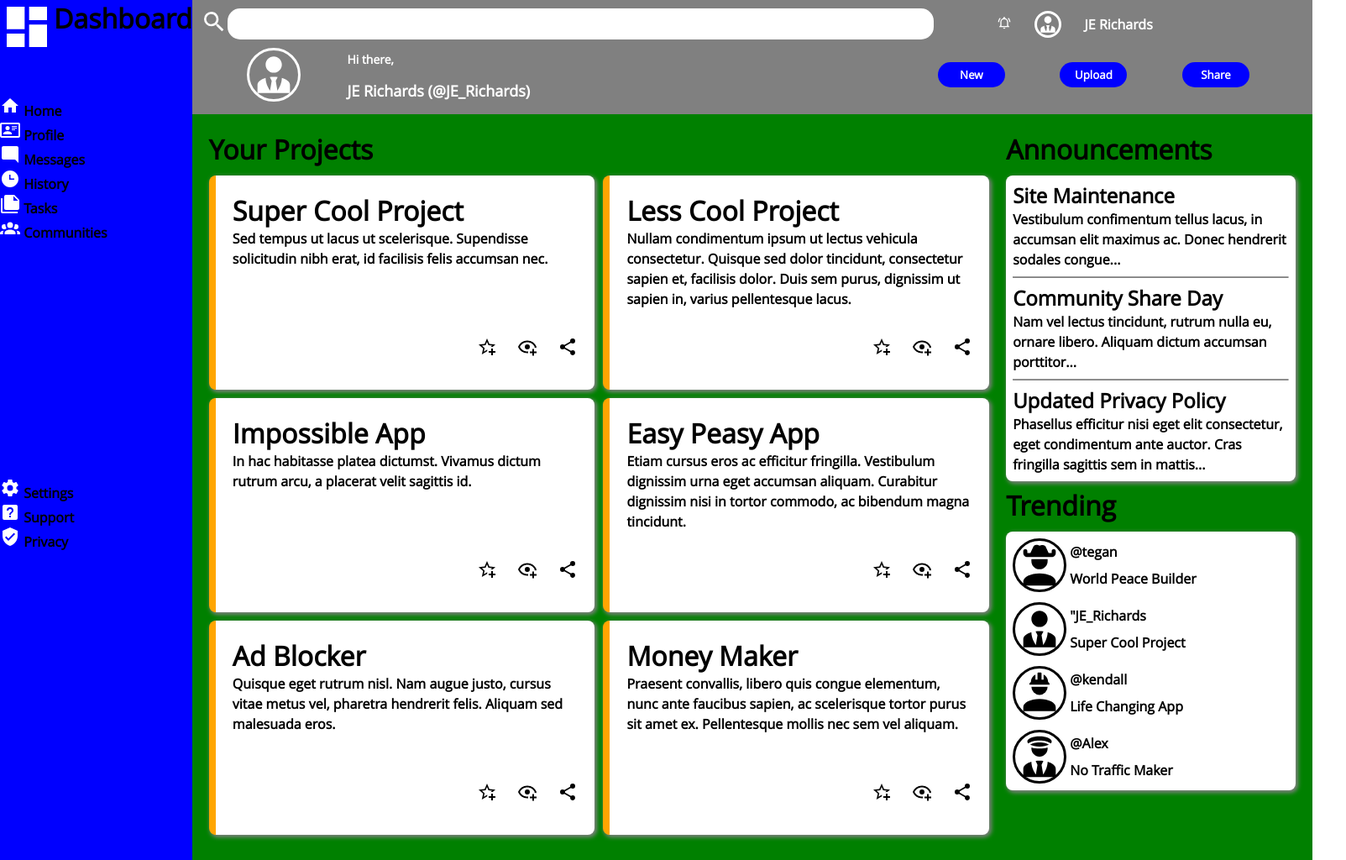
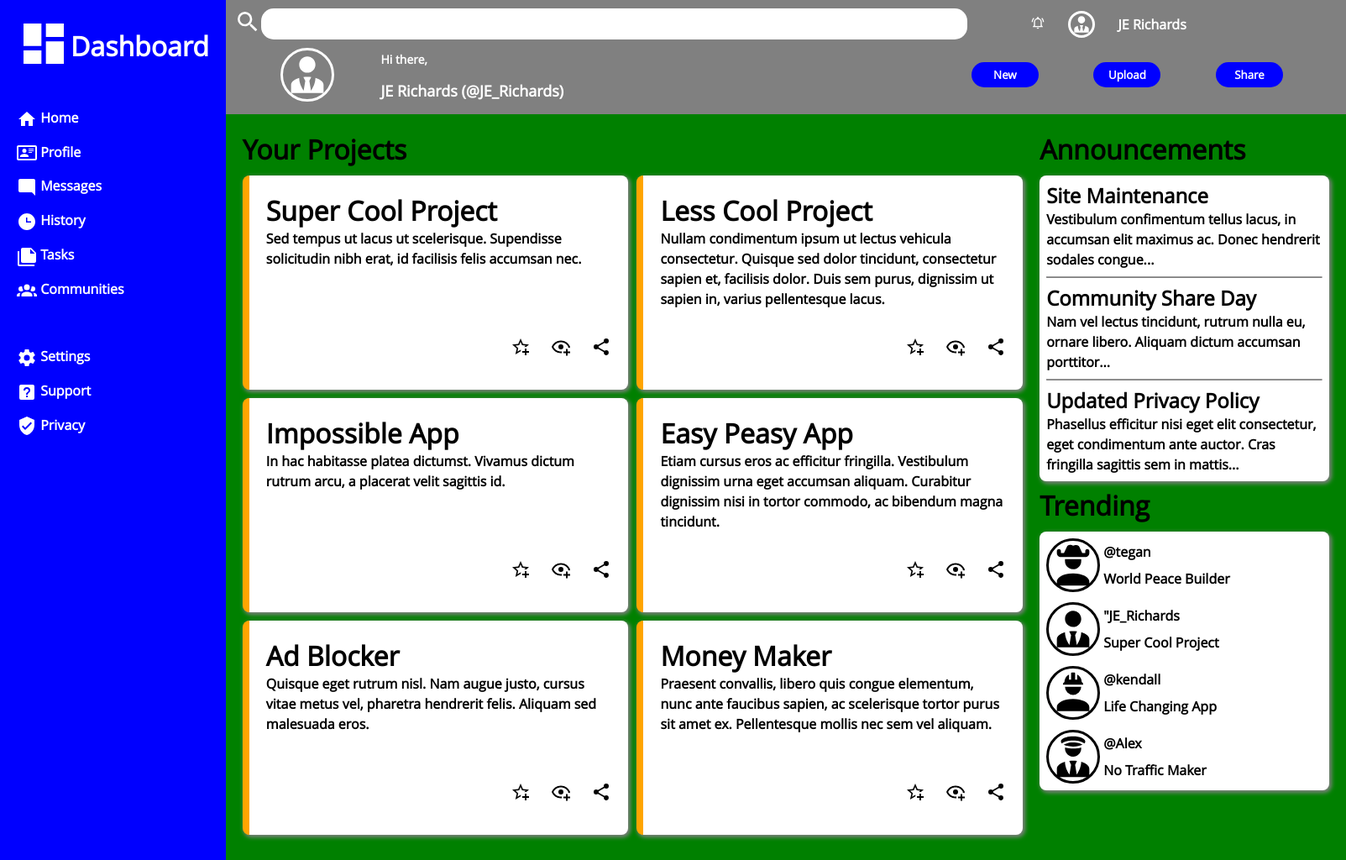
Before and after one commit to JE-Richards/odin-admin-dashboard, a plain HTML site: page index.html in a window 1280 px wide. Shown: the whole page at 84% size, 1603 px wide, since content can reach past the window. Drawn offline with Linux system fonts and the light colour scheme.

Commit message:
Update sidebar style and layout

```diff
--- a/style.css
+++ b/style.css
@@ -173,13 +173,16 @@ button {
     background-color: blue;
     grid-area: 1 / 1 / 3 / 2;
     display: grid;
-    grid-template-rows: 1fr 4fr 4fr;
+    grid-template-rows: repeat(3, max-content);
+    gap: 40px;
+    padding: 20px;
 }
 
 .dashboard-name {
     display: grid;
-    grid-template-columns: 1fr 3fr;
+    grid-template-columns: repeat(2, max-content);
     grid-row: 1 2;
+    align-items: center;
 }
 
 .dashboard-logo > svg {
@@ -188,18 +191,29 @@ button {
     fill: var(--sidebar-font-col);
 }
 
+.dashboard-name h1 {
+    color: var(--sidebar-font-col);
+}
+
 .options-list-one {
     grid-row: 2 3;
+    color: var(--sidebar-font-col);
 }
 
 .options-list-two {
     grid-row: 3 4;
+    color: var(--sidebar-font-col);
+}
+
+ul li {
+    margin-bottom: 16px;
 }
 
 ul li > svg {
     height: 1.5rem;
     width: 1.5rem;
     fill: var(--sidebar-font-col);
+    vertical-align: middle;
 }
 
 /* Main Content Layout */
```
